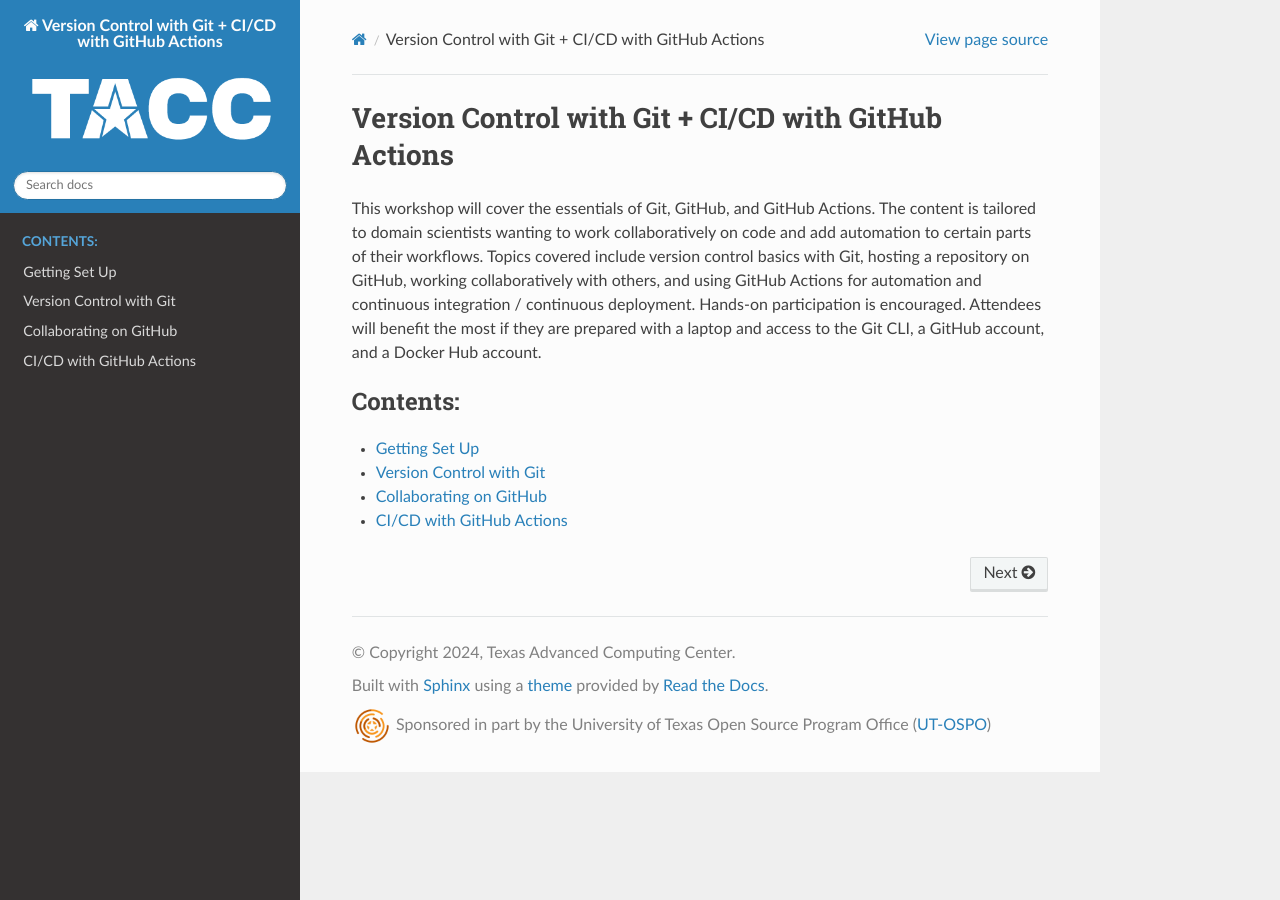
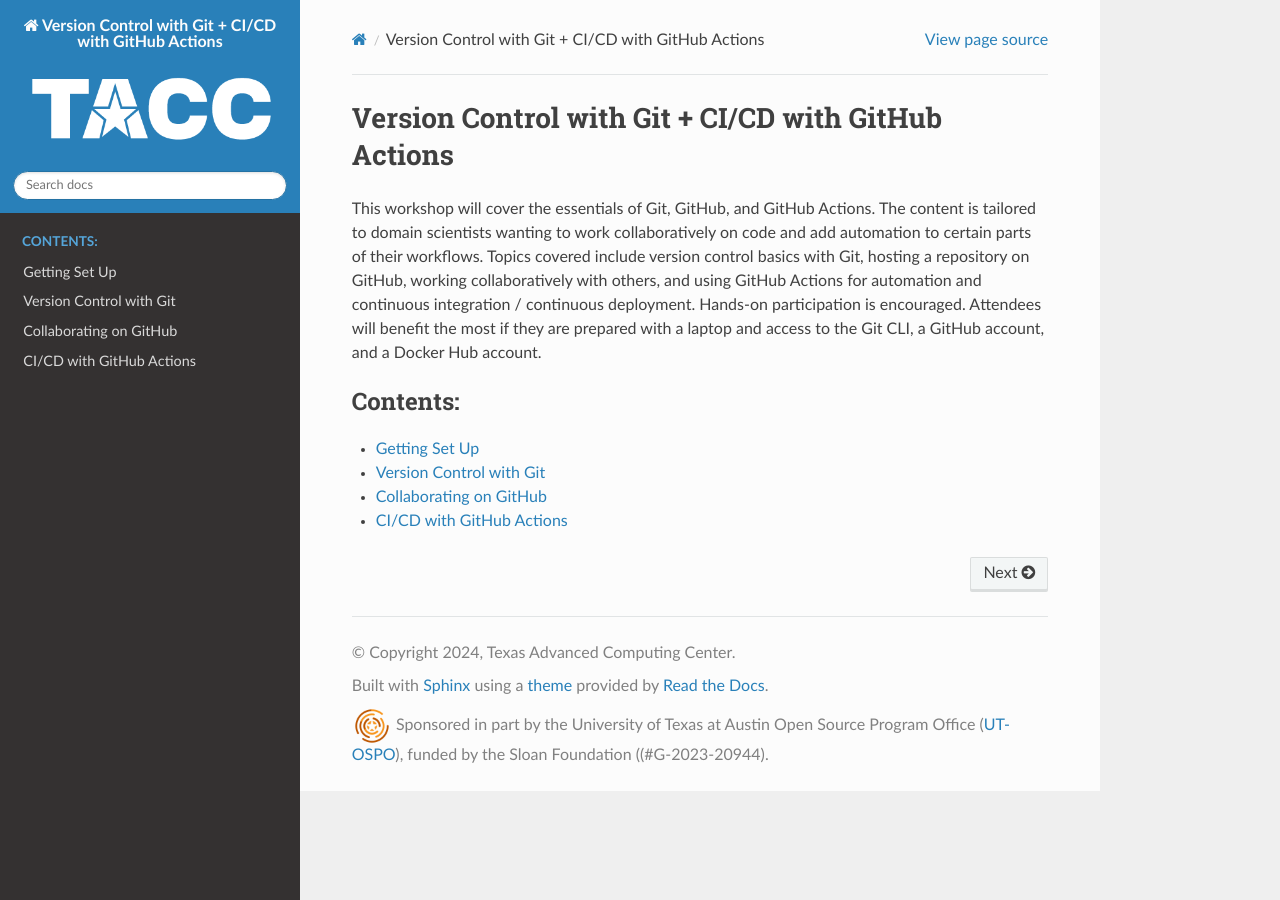
Before and after one commit to wjallen/VersionControlWithGit, a Sphinx documentation site: the page built from docs/index.rst, in a window 1280 px wide. Built offline with Sphinx 7.4.7 and the Read the Docs theme 2.0.0, drawn with Linux system fonts in a browser that asks for light colours.

Commit message:
added sloan foundation number to footer

```diff
--- a/docs/_templates/footer.html
+++ b/docs/_templates/footer.html
@@ -4,7 +4,7 @@
 
     <div id="footer-extra">
         <img style="width:40px;height:40px;vertical-align:middle" src="{{ pathto('_static/opor4-03_0.png', 1) }}">
-        <span>Sponsored in part by the University of Texas Open Source Program Office (<a href="https://opensource.utexas.edu/">UT-OSPO</a>)</span>
+        <span>Sponsored in part by the University of Texas at Austin Open Source Program Office (<a href="https://opensource.utexas.edu/">UT-OSPO</a>), funded by the Sloan Foundation ((#G-2023-20944).</span>
     </div>
 
 {% endblock %}
```
